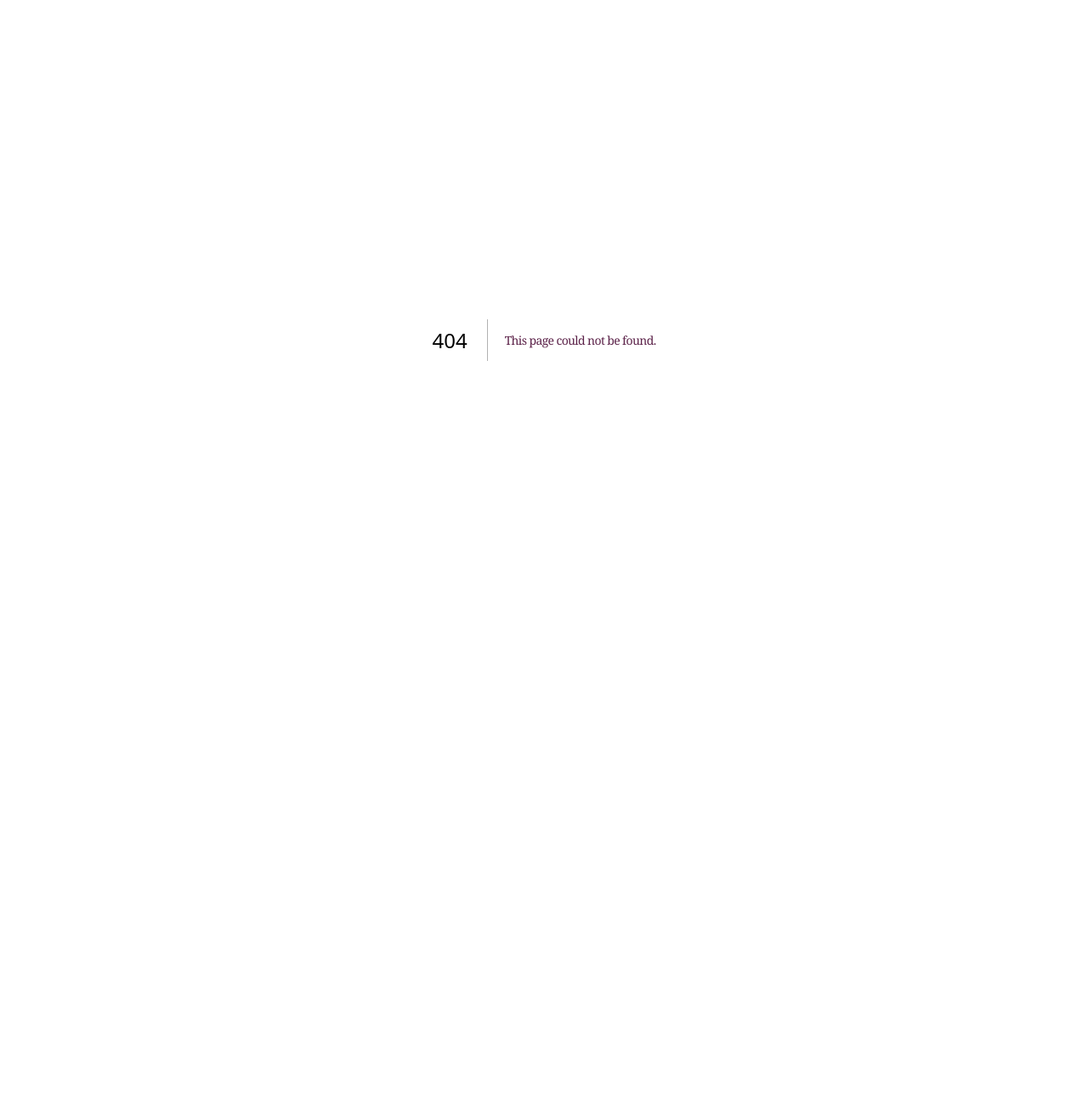
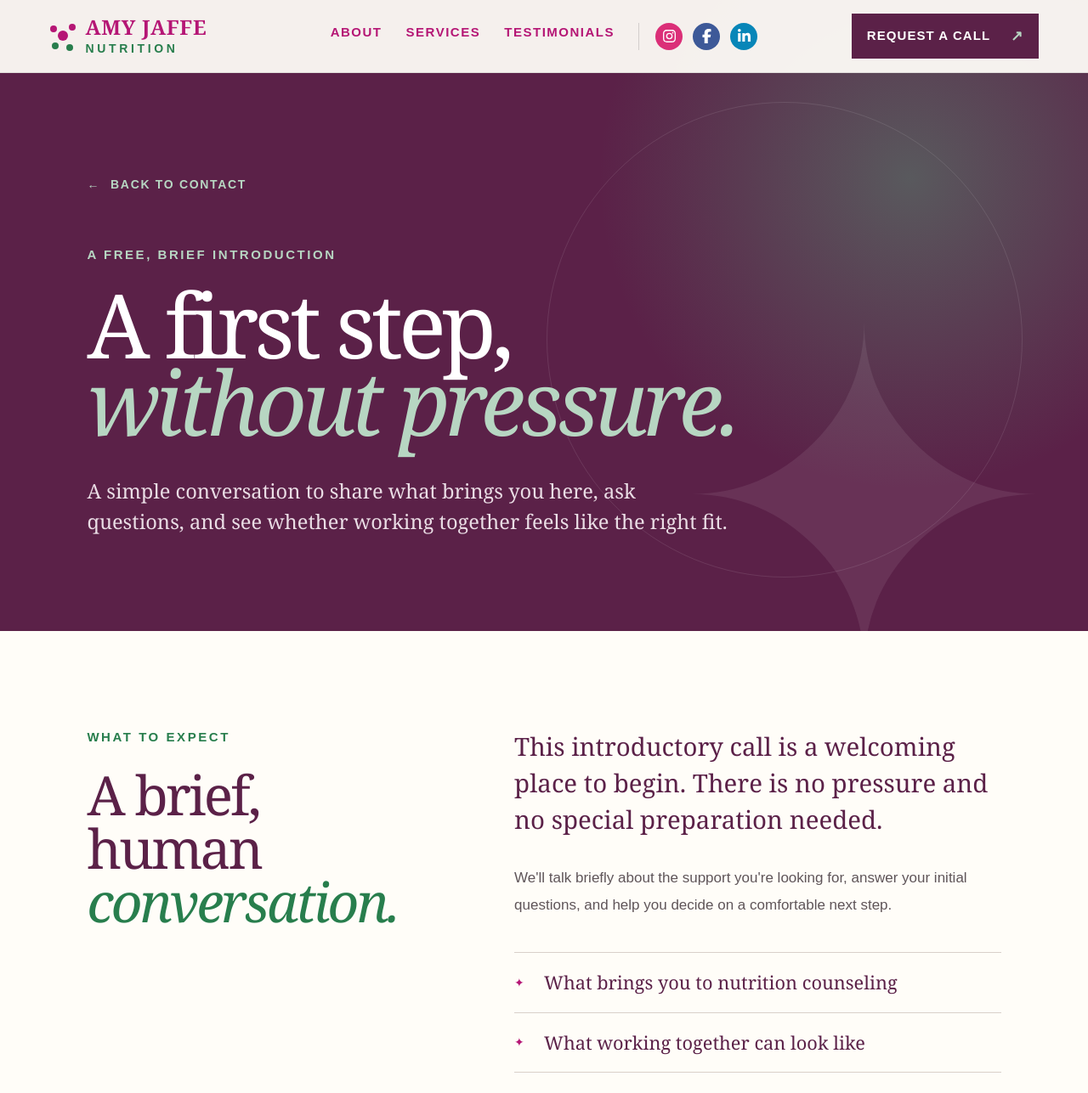
Before and after one commit to jessejaffe/AmyJaffeNutrition, a Next.js app: page /free-introductory-call in a window 1280 px wide. Before the commit this address had no page. Shown: the top 1287 px of the page at 85% size. Before the commit the page ends 800 px from the top, so only its background shows below. Built offline with nearby package versions, Linux system fonts and the light colour scheme.

Commit message:
Refine telehealth and introductory call experience

```diff
--- /dev/null
+++ b/app/free-introductory-call/page.tsx
@@ -0,0 +1,126 @@
+import type { Metadata } from "next";
+
+export const metadata: Metadata = {
+  title: "Free Introductory Call | Amy Jaffe Nutrition",
+  description: "Request a free, brief introductory call with Amy Jaffe to see whether nutrition counseling feels like the right fit.",
+};
+
+const callHref = "mailto:amysjaffe@gmail.com?subject=Free%20Introductory%20Call%20Request";
+
+const socialLinks = [
+  { name: "Instagram", href: "https://www.instagram.com/stickynotesnutritiontherapist/", icon: "../images/social-instagram.svg" },
+  { name: "Facebook", href: "https://www.facebook.com/nutritionstickynotesAmyJaffe", icon: "../images/social-facebook.svg" },
+  { name: "LinkedIn", href: "https://www.linkedin.com/in/amysjaffe/", icon: "../images/social-linkedin.svg" },
+];
+
+export default function FreeIntroductoryCallPage() {
+  return (
+    <main className="assessment-page consultation-page">
+      <header className="site-header">
+        <a className="brand" href="../#home" aria-label="Amy Jaffe Nutrition home">
+          <span className="brand-mark" aria-hidden="true"><i /><i /><i /><i /><i /></span>
+          <span><strong>Amy Jaffe</strong><small>Nutrition</small></span>
+        </a>
+
+        <nav className="desktop-nav" aria-label="Primary navigation">
+          <a href="../#about">About</a>
+          <a href="../#services">Services</a>
+          <a href="../testimonials/">Testimonials</a>
+          <div className="header-social-links" aria-label="Social media">
+            {socialLinks.map((social) => (
+              <a href={social.href} target="_blank" rel="noreferrer" aria-label={social.name} key={social.name}><img src={social.icon} alt="" /></a>
+            ))}
+          </div>
+        </nav>
+
+        <a className="header-cta" href="#request">Request a call <span aria-hidden="true">↗</span></a>
+
+        <details className="mobile-menu">
+          <summary aria-label="Open navigation"><span /><span /></summary>
+          <nav aria-label="Mobile navigation">
+            <a href="../#about">About</a><a href="../#services">Services</a>
+            <a href="../testimonials/">Testimonials</a>
+            <a href="#request">Request a call</a>
+            <div className="mobile-social-links" aria-label="Social media">
+              {socialLinks.map((social) => (
+                <a href={social.href} target="_blank" rel="noreferrer" aria-label={social.name} key={social.name}><img src={social.icon} alt="" /></a>
+              ))}
+            </div>
+          </nav>
+        </details>
+      </header>
+
+      <section className="assessment-detail-hero consultation-detail-hero">
+        <div className="assessment-detail-hero-content">
+          <a className="assessment-back-link" href="../#contact"><span aria-hidden="true">←</span> Back to contact</a>
+          <p className="eyebrow light">A free, brief introduction</p>
+          <h1>A first step,<br /><em>without pressure.</em></h1>
+          <p className="assessment-detail-lede">A simple conversation to share what brings you here, ask questions, and see whether working together feels like the right fit.</p>
+        </div>
+        <div className="consultation-detail-mark" aria-hidden="true">✦</div>
+      </section>
+
+      <section className="assessment-detail-content consultation-detail-content">
+        <div className="assessment-detail-heading">
+          <p className="eyebrow">What to expect</p>
+          <h2>A brief, human<br /><em>conversation.</em></h2>
+        </div>
+        <div className="assessment-detail-copy consultation-detail-copy">
+          <p>This introductory call is a welcoming place to begin. There is no pressure and no special preparation needed.</p>
+          <p>We&apos;ll talk briefly about the support you&apos;re looking for, answer your initial questions, and help you decide on a comfortable next step.</p>
+          <ul aria-label="Topics for your introductory call">
+            <li>What brings you to nutrition counseling</li>
+            <li>What working together can look like</li>
+            <li>Your questions about scheduling, telehealth, and care</li>
+          </ul>
+        </div>
+      </section>
+
+      <section className="contact consultation-request" id="request">
+        <div className="contact-intro">
+          <p className="eyebrow light">Let&apos;s connect</p>
+          <h2>Request your<br /><em>introductory call.</em></h2>
+          <p>Share a few details and Amy will follow up with you to arrange a convenient time.</p>
+          <div className="contact-details">
+            <a href="tel:3055866053">305-586-6053</a>
+            <a href="mailto:amysjaffe@gmail.com">amysjaffe@gmail.com</a>
+            <p>In-person in South Florida<br />and via secure telehealth</p>
+          </div>
+        </div>
+        <form className="contact-form" action={callHref} method="post" encType="text/plain">
+          <label>First name<input type="text" name="First name" autoComplete="given-name" required /></label>
+          <label>Last name<input type="text" name="Last name" autoComplete="family-name" required /></label>
+          <label className="full">Email<input type="email" name="Reply-to email" autoComplete="email" required /></label>
+          <label className="full">Preferred phone number<input type="tel" name="Preferred phone number" autoComplete="tel" /></label>
+          <label className="full">What would you like support with?<textarea name="Support requested" rows={3} required /></label>
+          <button type="submit">Request my free call <span aria-hidden="true">↗</span></button>
+          <small>Submitting opens your email app so you can send your request privately.</small>
+        </form>
+      </section>
+
+      <footer>
+        <div className="footer-grid">
+          <a className="footer-brand" href="../#home"><img src="../images/amy-jaffe-logo.avif" alt="Amy Jaffe Nutrition" /></a>
+          <section className="footer-location" aria-labelledby="consultation-footer-location-title">
+            <h2 id="consultation-footer-location-title">Location</h2>
+            <div className="footer-map">
+              <iframe src="https://www.google.com/maps?q=1801%20NE%20123rd%20Street%2C%20Suite%20303%2C%20Miami%2C%20FL%2033181&amp;output=embed" title="Map of Amy Jaffe Nutrition in Miami" loading="lazy" referrerPolicy="no-referrer-when-downgrade" allowFullScreen />
+            </div>
+            <a className="footer-address" href="https://www.google.com/maps/dir/?api=1&amp;destination=1801%20NE%20123rd%20Street%2C%20Suite%20303%2C%20Miami%2C%20FL%2033181" target="_blank" rel="noreferrer" aria-label="Get directions to Amy Jaffe Nutrition">
+              <address>1801 NE 123rd Street, Suite 303<br />Miami, FL 33181</address><span aria-hidden="true">↗</span>
+            </a>
+          </section>
+          <div className="footer-summary">
+            <p>Serving South Florida and telehealth clients with compassionate, expert nutrition care.</p>
+            <div className="social-links" aria-label="Social media">
+              {socialLinks.map((social) => (
+                <a href={social.href} target="_blank" rel="noreferrer" aria-label={social.name} key={social.name}><img src={social.icon} alt="" /></a>
+              ))}
+            </div>
+          </div>
+        </div>
+        <small className="footer-copyright">© {new Date().getFullYear()} Amy Jaffe Nutrition</small>
+      </footer>
+    </main>
+  );
+}
--- a/app/globals.css
+++ b/app/globals.css
@@ -75,9 +75,11 @@ h2 em { color: var(--green); font-weight: 400; }
 .hero-actions .button, .hero-actions .text-link { font-size: 14px; }
 .hero-actions .text-link { font-size: 18px; }
 .hero-actions .button { padding: 22px 25px; }
-.hero-note { align-items: center; background: rgba(247,240,231,.95); bottom: 0; color: var(--ink); display: flex; gap: 18px; padding: 24px 34px; position: absolute; right: 0; width: 440px; z-index: 2; }
+.hero-note { align-items: center; background: rgba(247,240,231,.95); bottom: 0; color: var(--ink); display: flex; gap: 18px; padding: 24px 34px; position: absolute; right: 0; width: 560px; z-index: 2; }
 .hero-note p { font-size: 16px; line-height: 1.55; margin: 0; }
 .hero-note strong { color: var(--plum); font-size: 18px; }
+.hero-note b { color: var(--ink); font-weight: 800; }
+.hero-note-schedule { display: block; }
 .note-dot { background: var(--status-green); border: 4px solid #d2eadc; border-radius: 50%; flex: 0 0 auto; height: 16px; width: 16px; }
 
 .belief-strip { align-items: center; background: var(--cream); color: var(--mulberry); display: flex; font-family: Georgia, serif; font-size: clamp(17px, 1.65vw, 25px); font-style: italic; font-weight: 700; gap: clamp(15px, 2.4vw, 42px); justify-content: center; padding: 30px 4vw; }
@@ -89,7 +91,8 @@ h2 em { color: var(--green); font-weight: 400; }
 .about-video-frame { aspect-ratio: 3/4; background: var(--cream); overflow: hidden; position: relative; }
 .about-video-frame::before { border: 1px solid rgba(255,255,255,.75); content: ""; inset: 16px; pointer-events: none; position: absolute; z-index: 2; }
 .about-video-frame video { height: 100%; object-fit: cover; object-position: center; width: 100%; }
-.experience-badge { align-items: center; background: var(--green); border: 5px solid var(--paper); border-radius: 50%; bottom: -42px; color: white; display: flex; flex-direction: column; height: 142px; justify-content: center; position: absolute; right: -42px; text-align: center; width: 142px; z-index: 3; }
+.about-video-welcome { color: var(--plum); font-family: Georgia, serif; font-size: clamp(25px, 2.3vw, 34px); font-style: italic; line-height: 1.2; margin: 21px 0 0; text-align: center; }
+.experience-badge { align-items: center; background: var(--green); border: 5px solid var(--paper); border-radius: 50%; bottom: 18px; color: white; display: flex; flex-direction: column; height: 142px; justify-content: center; position: absolute; right: 18px; text-align: center; width: 142px; z-index: 3; }
 .experience-badge strong { font-family: Georgia, serif; font-size: 37px; font-weight: 400; line-height: 1; }
 .experience-badge span { font-size: 13px; font-weight: 800; letter-spacing: .1em; line-height: 1.35; margin-top: 8px; text-transform: uppercase; }
 h2 { color: var(--plum); font-size: clamp(48px, 5.5vw, 79px); line-height: .98; }
@@ -236,6 +239,15 @@ footer small { color: rgba(255,255,255,.72); font-size: 13px; font-weight: 800;
 .assessment-detail-cta h2 { color: white; }
 .assessment-detail-cta h2 em { color: var(--green-soft); }
 .assessment-detail-cta .button { margin-top: 42px; }
+.consultation-detail-hero { min-height: 700px; }
+.consultation-detail-hero .assessment-detail-lede { max-width: 760px; }
+.consultation-detail-mark { bottom: -95px; color: rgba(255,255,255,.08); font-family: Georgia, serif; font-size: clamp(330px, 42vw, 620px); line-height: 1; position: absolute; right: 3vw; z-index: 1; }
+.consultation-detail-copy > p:first-child { margin-bottom: 32px; }
+.consultation-detail-copy ul { border-bottom: 1px solid #d9d0ca; border-top: 1px solid #d9d0ca; list-style: none; margin: 40px 0 0; padding: 0; }
+.consultation-detail-copy li { align-items: center; border-bottom: 1px solid #d9d0ca; color: var(--plum); display: grid; font-family: Georgia, serif; font-size: clamp(20px, 1.7vw, 25px); gap: 15px; grid-template-columns: 20px 1fr; line-height: 1.45; padding: 19px 0; }
+.consultation-detail-copy li:last-child { border-bottom: 0; }
+.consultation-detail-copy li::before { color: var(--mulberry); content: "✦"; font-family: Arial, sans-serif; font-size: 14px; }
+.consultation-request .contact-intro > p:not(.eyebrow) { font-family: Georgia, serif; font-size: clamp(19px, 1.65vw, 23px); }
 
 .follow-up-detail-hero::before { background: radial-gradient(circle, rgba(214,165,100,.42) 0%, rgba(214,165,100,0) 68%); }
 .follow-up-detail-hero .assessment-back-link, .follow-up-detail-hero h1 em { color: #f3d6a9; }
@@ -387,6 +399,8 @@ footer small { color: rgba(255,255,255,.72); font-size: 13px; font-weight: 800;
   .hero-actions { align-items: flex-start; flex-direction: column; gap: 24px; }
   .hero .eyebrow { font-size: 16px; line-height: 1.45; }
   .hero-note { padding: 24px 28px; width: min(370px, calc(100% - 20px)); }
+  .hero-note p { font-size: 15px; }
+  .hero-note strong { font-size: 17px; }
   .belief-strip { flex-wrap: wrap; gap: 12px 0; padding: 23px 14px; }
   .belief-strip p { margin: 0 11px; }
   .section { padding: 85px 24px; }
@@ -395,7 +409,7 @@ footer small { color: rgba(255,255,255,.72); font-size: 13px; font-weight: 800;
   .about { gap: 75px; }
   .about-title span { font-size: 48px; }
   .about-title em { font-size: 38px; }
-  .experience-badge { bottom: -48px; right: 16px; }
+  .experience-badge { bottom: 16px; right: 16px; }
   .about-copy .large-copy { margin-top: 28px; }
   .about-awards { padding-top: 40px; }
   .about-awards-heading { gap: 12px; grid-template-columns: 1fr; margin-bottom: 25px; }
@@ -481,6 +495,8 @@ footer small { color: rgba(255,255,255,.72); font-size: 13px; font-weight: 800;
   .follow-up-option-card { min-height: 0; padding: 32px 27px 36px; }
   .follow-up-option-number { margin-bottom: 38px; }
   .follow-up-option-card p { font-size: 19px; }
+  .consultation-detail-hero { min-height: 720px; }
+  .consultation-detail-mark { bottom: -55px; font-size: 330px; right: -45px; }
 }
 
 @media (prefers-reduced-motion: reduce) { html { scroll-behavior: auto; } .hero-video { display: none; } * { transition: none !important; } }
--- a/app/page.tsx
+++ b/app/page.tsx
@@ -111,7 +111,11 @@ export default function Home() {
 
         <div className="hero-note" aria-label="Practice details">
           <span className="note-dot" />
-          <p><strong>Currently accepting new clients</strong><br />In-person in South Florida and via secure telehealth</p>
+          <p>
+            <strong>Currently accepting new clients</strong><br />
+            <b>In-person in South Florida</b> and via secure telehealth everywhere else.
+            <span className="hero-note-schedule">Sessions are available to fit your life and schedule.</span>
+          </p>
         </div>
 
       </section>
@@ -124,10 +128,11 @@ export default function Home() {
         <div className="about-image-wrap">
           <div className="about-video-frame">
             <video controls playsInline preload="metadata" poster="images/amy-video-poster.jpg" aria-label="Meet Amy Jaffe">
-              <source src="video/nutritioncounselingflorida.mp4?v=20260731-6" type="video/mp4" />
+              <source src="video/nutritioncounselingflorida.mp4?v=20260802" type="video/mp4" />
             </video>
+            <div className="experience-badge"><strong>20+</strong><span>years of<br />experience</span></div>
           </div>
-          <div className="experience-badge"><strong>20+</strong><span>years of<br />experience</span></div>
+          <p className="about-video-welcome">I&apos;m So Glad You&apos;re Here</p>
         </div>
 
         <div className="about-copy">
@@ -242,7 +247,7 @@ export default function Home() {
         <p className="eyebrow">Insurance</p>
         <div>
           <h2>Simple, transparent care.</h2>
-          <p>Our office is out of network for most insurance companies. We can provide monthly superbills for you to submit, and any reimbursement goes directly to you or toward your deductible.</p>
+          <p>Our office is considered out of network for most insurance companies. We will help you understand your benefits and options. We can also provide monthly Superbills for you to submit, and any reimbursement goes directly to you or toward your deductible.</p>
         </div>
       </section>
 
@@ -251,7 +256,7 @@ export default function Home() {
           <p className="eyebrow light">Take the first step</p>
           <h2>Let&apos;s make peace<br /><em>with food.</em></h2>
           <p>Schedule a free, brief introductory call to see whether working together feels like the right fit.</p>
-          <a className="button button-cream contact-consult-link" href="https://www.amyjaffenutrition.com/free-disordered-eating-consultation">Sign up for a free, brief introductory call <span aria-hidden="true">↗</span></a>
+          <a className="button button-cream contact-consult-link" href="free-introductory-call/">Sign up for a free, brief introductory call <span aria-hidden="true">↗</span></a>
           <div className="contact-details">
             <a href="tel:3055866053">305-586-6053</a>
             <a href="mailto:amysjaffe@gmail.com">amysjaffe@gmail.com</a>
--- a/scripts/export-static.mjs
+++ b/scripts/export-static.mjs
@@ -10,6 +10,7 @@ await mkdir(outputDirectory, { recursive: true });
 const routes = [
   { path: "/", output: "index.html", assetPrefix: "" },
   { path: "/testimonials", output: "testimonials/index.html", assetPrefix: "../" },
+  { path: "/free-introductory-call", output: "free-introductory-call/index.html", assetPrefix: "../" },
   { path: "/services/nutrition-assessment", output: "services/nutrition-assessment/index.html", assetPrefix: "../../" },
   { path: "/services/follow-up-sessions", output: "services/follow-up-sessions/index.html", assetPrefix: "../../" },
 ];
```
Also changed, not shown: 2 other files (tests, documents, lock files or other folders).
